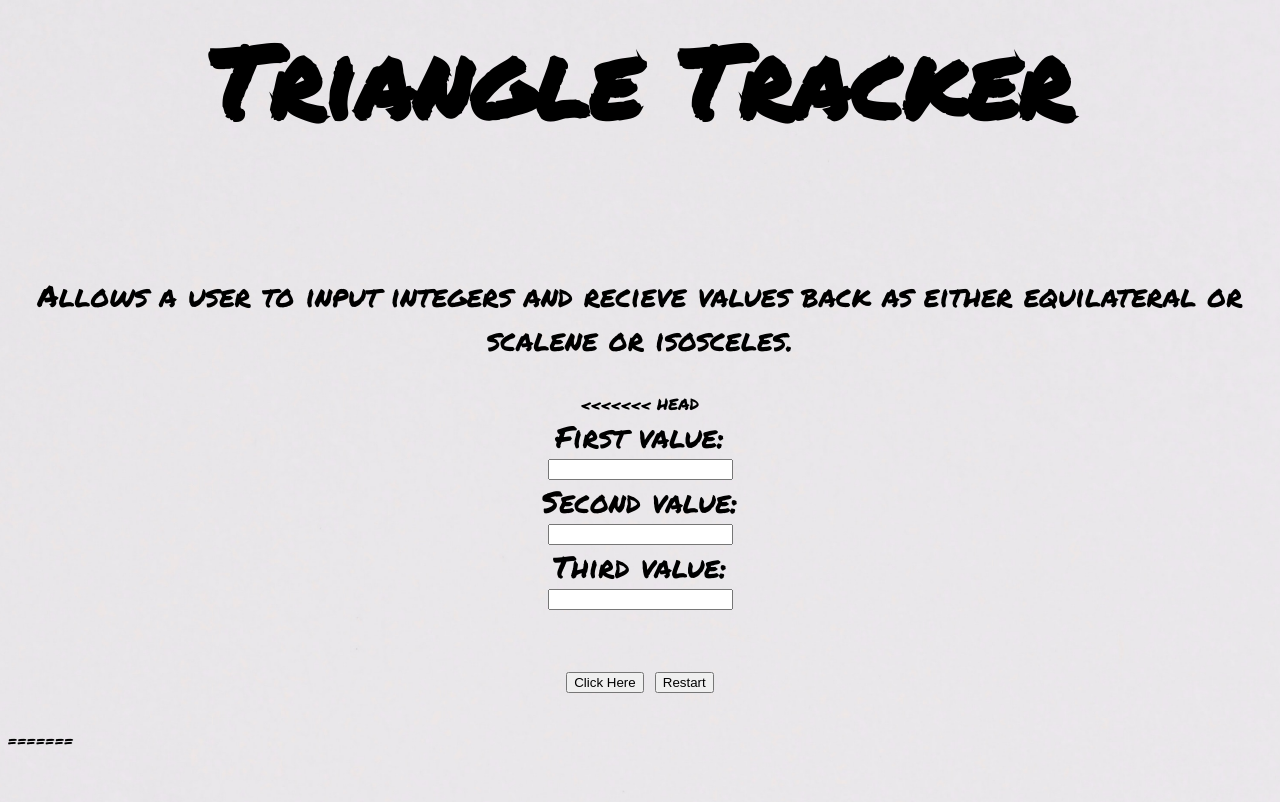
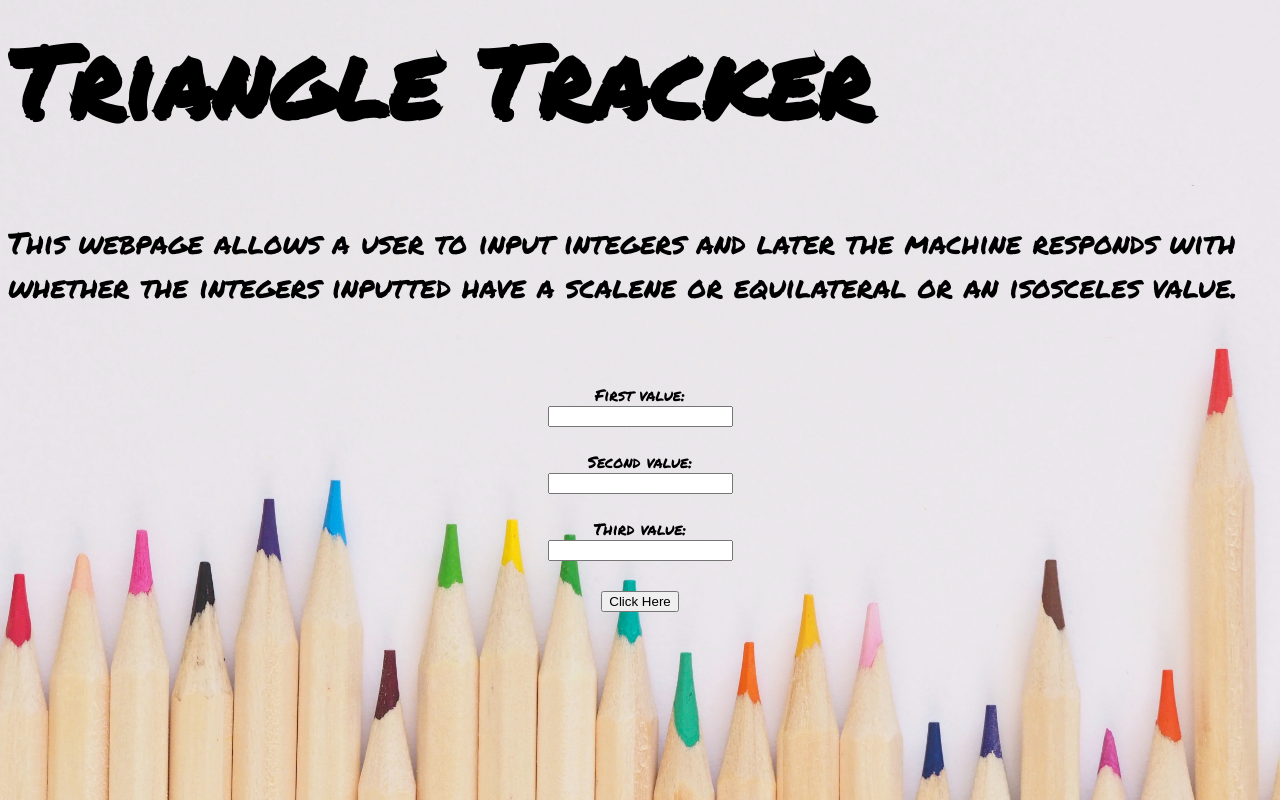
Before and after one commit to mulicheryl/Triangle-Tracker-, a plain HTML site: page index.html in a window 1280 px wide. Shown: the top 802 px of the page. Drawn offline with Linux system fonts and the light colour scheme.

Commit message:
add changes

```diff
--- a/index.html
+++ b/index.html
@@ -9,29 +9,6 @@
     <link href="https://fonts.googleapis.com/css?family=Permanent+Marker" rel="stylesheet">
 </head>
 <body>
-  <center>
-
-<h1>Triangle Tracker</h1><br>
- <p>Allows a user to input integers and recieve values back as either equilateral or scalene or isosceles.
-  </center>
-   <form id="triangleTracker">
-    <center>
-<<<<<<< HEAD
-   <div class="blanks">
-
-   First value:<br>
-   <input type="number" name="firstvalue" id="first"><br>
-   Second value:<br>
-   <input type="number" name="secondvalue" id="second"><br>
-   Third value:<br>
-   <input type="number" name="thirdvalue" id="third"><br><br>
-
-   <input type="button" value="Click Here" onclick="triangleTracker()">
-    <input type="button" value="Restart" onclick="triangleTracker()">
-   <p id="outputs"></p>
-   </div>
- </center>
-=======
     <header>
         <h1>Triangle Tracker</h1>
     </header>
@@ -56,7 +33,6 @@
 
     </p>
 
->>>>>>> master
 <script src="index.js"></script>
 </body>
 </html>
```
